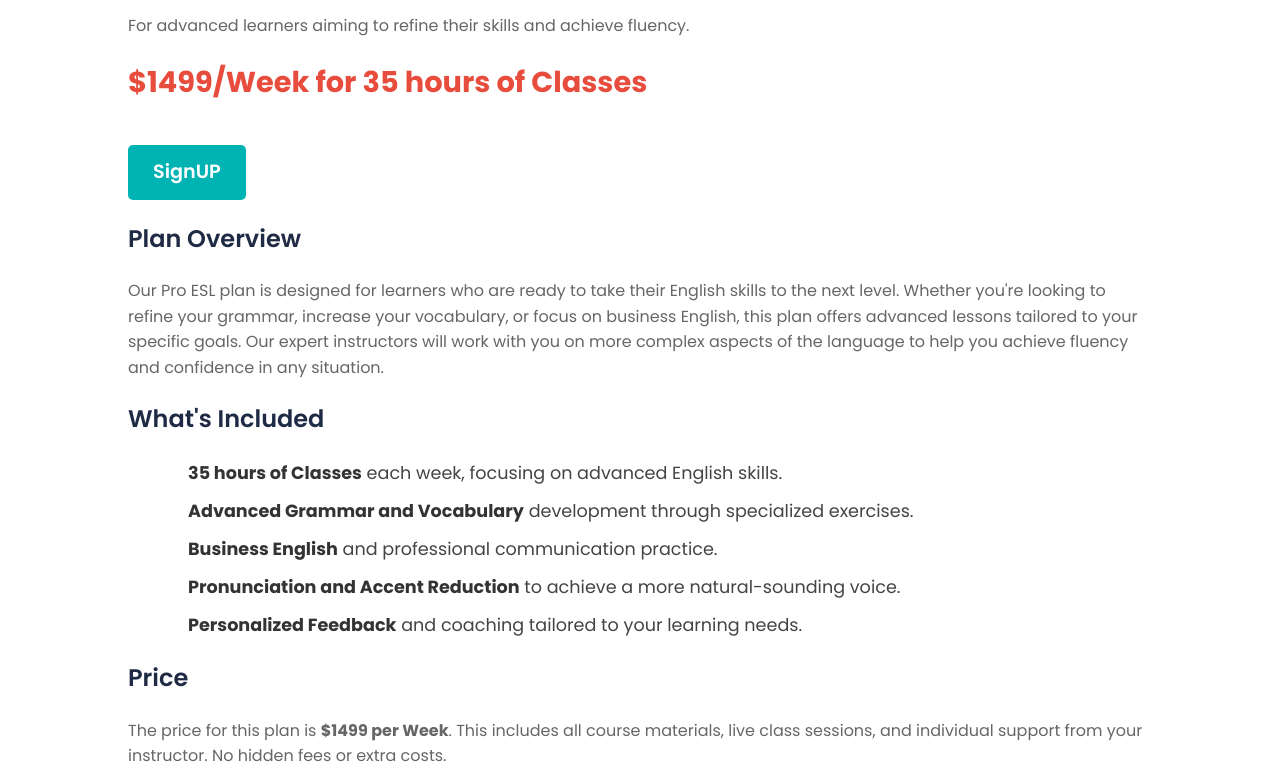
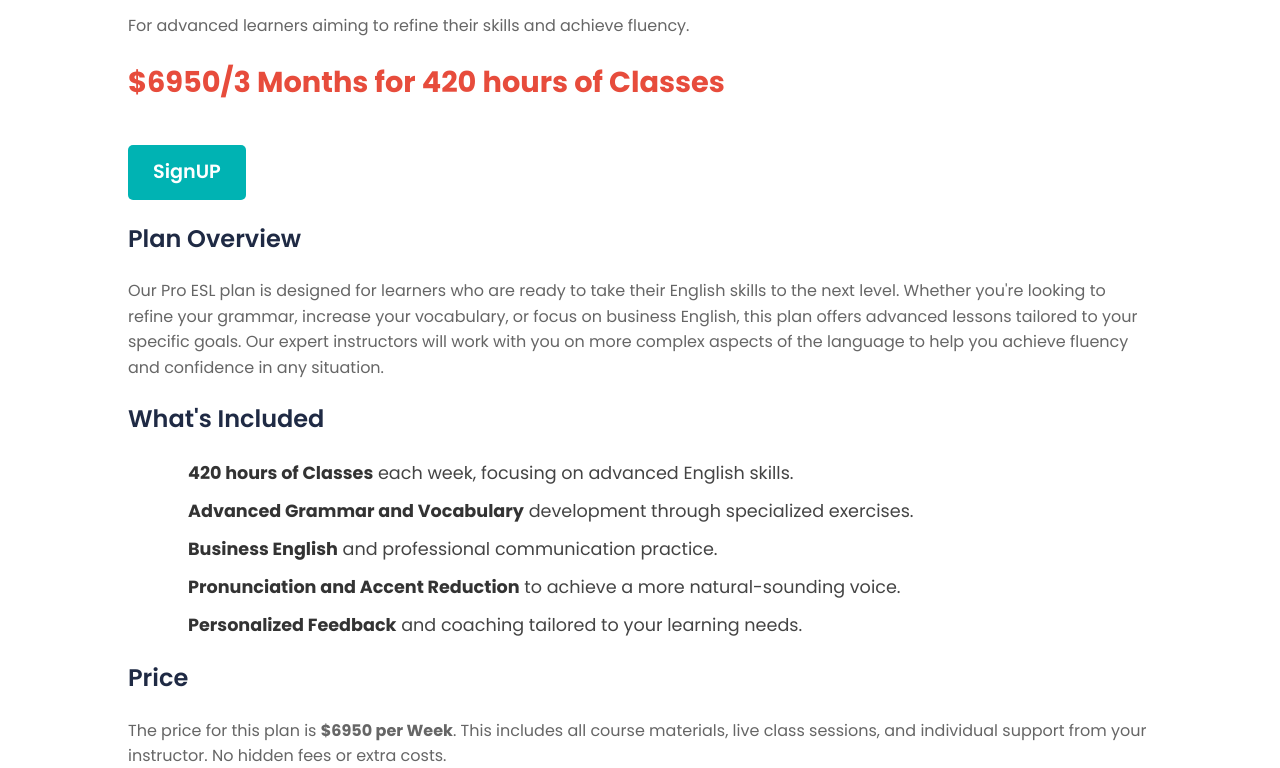
Before and after one commit to Elmer11-hash/brightTALK, a website: page pro.html in a window 1280 px wide. Shown: the part 184-952 px from the top of the page. Drawn offline with Linux system fonts and the light colour scheme.

Commit message:
Update pro.html

```diff
--- a/pro.html
+++ b/pro.html
@@ -33,7 +33,7 @@
           For advanced learners aiming to refine their skills and achieve
           fluency.
         </p>
-        <div class="price">$1499/Week for 35 hours of Classes</div>
+        <div class="price">$6950/3 Months for 420 hours of Classes</div>
         <a href="pro.html" class="cta-button">SignUP</a>
 
         <!-- Full Details of the Pro Plan -->
@@ -52,7 +52,7 @@
           <h2>What's Included</h2>
           <ul>
             <li>
-              <strong>35 hours of Classes</strong> each week, focusing on
+              <strong>420 hours of Classes</strong> each week, focusing on
               advanced English skills.
             </li>
             <li>
@@ -75,7 +75,7 @@
 
           <h2>Price</h2>
           <p>
-            The price for this plan is <strong>$1499 per Week</strong>. This
+            The price for this plan is <strong>$6950 per Week</strong>. This
             includes all course materials, live class sessions, and individual
             support from your instructor. No hidden fees or extra costs.
           </p>
```
